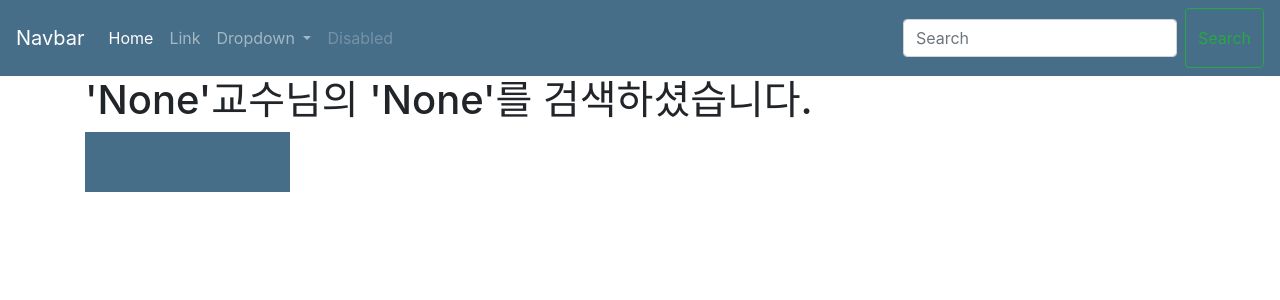
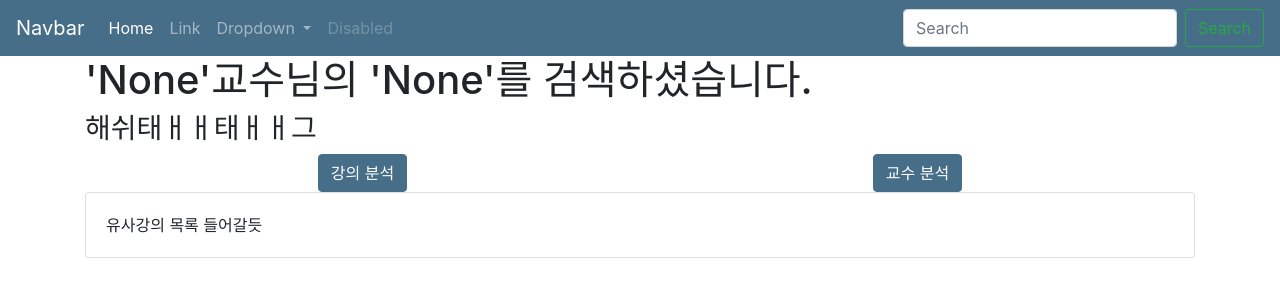
Before and after one commit to chulhee23/everytime-recommend-server, a Django app: page /result/ in a window 1280 px wide. Shown: the top 300 px of the page. Run offline with Django 3.2, Linux system fonts and the light colour scheme; style sheets or scripts are compiled from the project's sources; some libraries are stand-ins or nearby versions.

Commit message:
add button, card

```diff
--- a/main/templates/home.html
+++ b/main/templates/home.html
@@ -1,6 +1,7 @@
 {% extends 'base.html' %}
 
 {% block content %}
+
 <div class="container">
     <div class="text-center mt-5">
         <div class="my-5">
@@ -11,7 +12,8 @@
                 <input class="form-control" name="lecture" placeholder="강의명을 입력하세요">
                 <input class="form-control" name="professor" placeholder="교수명을 입력하세요">
 
-                <input id="searchBt" type="submit" value="asdasasd" class="fa-lg">
+                <!-- <input id="searchBt" type="submit" value="asdasasd" class="fa-lg"> -->
+                <button type="submit" class="btn btn-primary">검색하기</button>
             </form>
         </div>
     </div>
--- a/main/templates/resultBoth.html
+++ b/main/templates/resultBoth.html
@@ -3,10 +3,17 @@
 {%block content %}
 <div class="container">
     <h1>'{{ professor }}'교수님의 '{{ lecture }}'를 검색하셨습니다.</h1>
+    <h3>해쉬태ㅐㅐ태ㅐㅐ그</h3>
+    <div class="button_wrapper">
+        <div class="button"><button type="submit" class="btn btn-primary">강의 분석</button></div>
+        <div class="button"><button type="submit" class="btn btn-primary">교수 분석</button></div>
+    </div>
 
-        <button value="강의 분석">
-        <button  value="교수님 분석">
-
+    <div class="card">
+        <div class="card-body">
+            유사강의 목록 들어갈듯
+        </div>
+    </div>
 
 </div>
 {%endblock%}
--- a/static/theme.scss
+++ b/static/theme.scss
@@ -11,40 +11,17 @@ $secondary: yellow;
     background: linear-gradient(to right, #466E88, #E4A972) fixed;
 }
 
-//result.html
-button{
-    background:#466E88;
-    color:#fff;
-    border:none;
-    position:relative;
-    height:60px;
-    font-size:1.6em;
-    padding:0 2em;
-    cursor:pointer;
-    transition:800ms ease all;
-    outline:none;
-  }
-button:hover{
-    background:#fff;
-    color:#466E88;
-  }
-button:before,button:after{
-    content:'';
-    position:absolute;
-    top:0;
-    right:0;
-    height:2px;
-    width:0;
-    background: #466E88;
-    transition:400ms ease all;
-  }
-button:after{
-    right:inherit;
-    top:inherit;
-    left:0;
-    bottom:0;
-  }
-button:hover:before,button:hover:after{
-    width:100%;
-    transition:800ms ease all;
-  }
+//resultBoth.html
+.button_wrapper {
+    display: grid;
+    grid-template-columns: 50% 50%;
+}
+.button {
+    text-align: center;
+}
+
+//resultProf.html
+.ProfCard_wrapper{
+    display: grid;
+    grid-template-columns: 50% 50%;
+}
```
Also changed, not shown: main/templates/resultLecture.html (+7 -2 lines), main/templates/resultProf.html (+16 -3 lines), project_everyReco/templates/base.html (+11 -5 lines).
